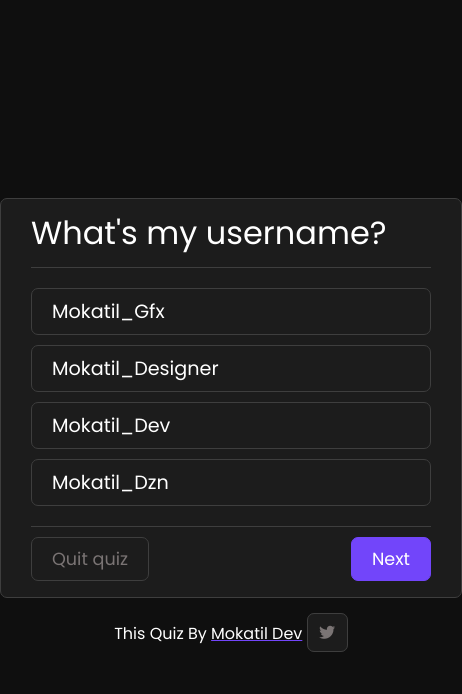
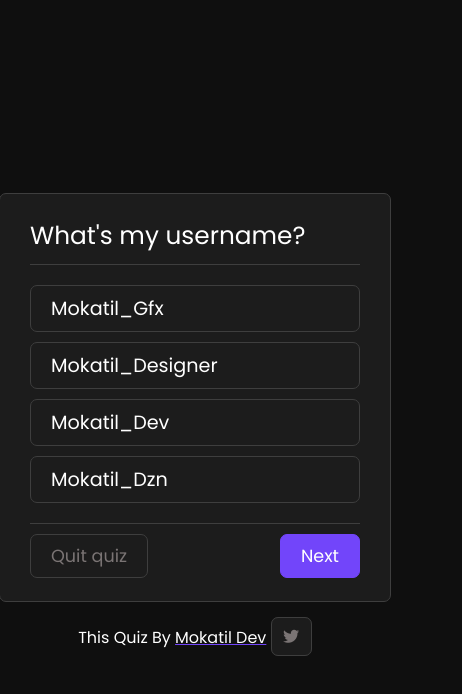
Before and after one commit to MokatilDev/Quiz-app, a plain HTML site: page index.html in a window 390 px wide. Both pictures are taken after a click on the element "Start Quiz". Shown: the whole page, 462 px wide, since content can reach past the window. Drawn offline with nearby package versions, Linux system fonts and the light colour scheme.

Commit message:
Responsive

```diff
--- a/style.css
+++ b/style.css
@@ -26,10 +26,13 @@
 }
 body {
     background-color: rgb(15, 15, 15);
-    display: grid;
-    place-items: center;
+    display: flex;
+    align-items: center;
+    justify-content: center;
+    margin: 0px auto;
     width: 100%;
-    min-height: 100vh;
+    height: 100vh;
+    scroll-behavior: smooth;
 }
 
 .Start__Quiz{
@@ -211,3 +214,28 @@ body {
     justify-content: center;
     margin-top: 20px;
 }
+@media only screen and (max-width: 500px) {
+    body{
+        padding-inline: 20px;
+    }
+    .hide{
+        max-width: 400px;
+        min-height: 330px;
+        padding-block: 23px;
+    }
+    .Anwsors button{
+        width: 330px;
+    }
+    #Question{
+        font-size: 1.55rem;
+    }
+    .Score.active{
+        padding: 30px 20px;
+    }
+    .Score p {
+        font-size: 1.4rem;
+    }
+    .fa-chess-king{
+        font-size: 5rem;
+    }
+}
```
